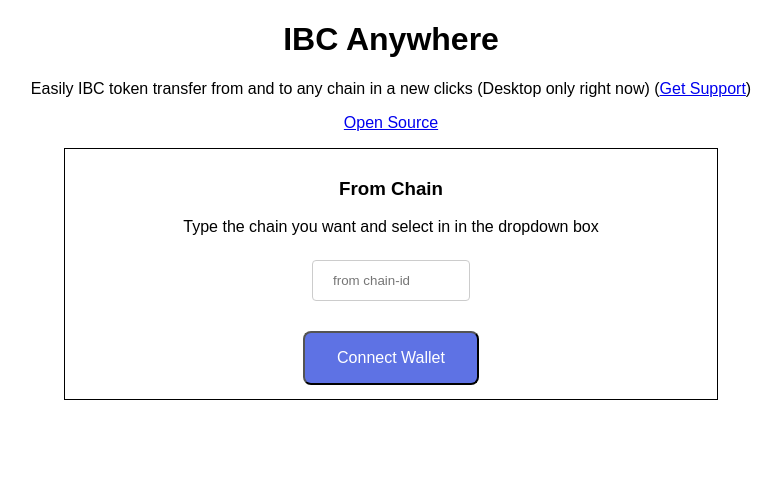
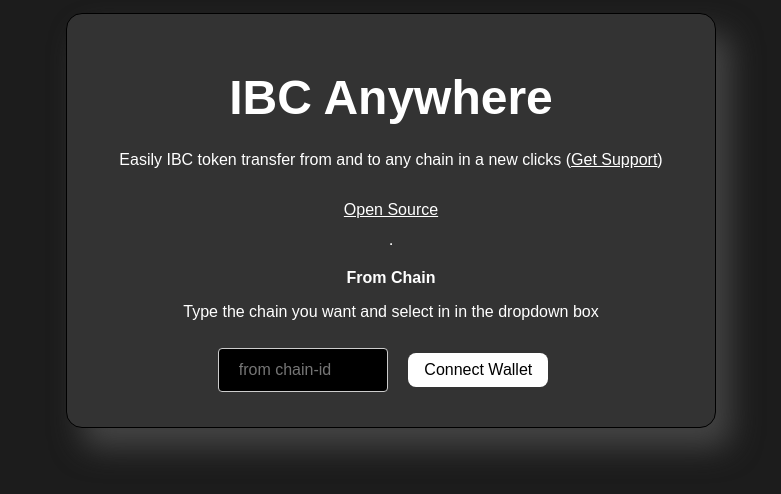
Before and after one commit to Reecepbcups/ibc-anywhere-webapp, a SvelteKit app: page / in a window 1280 px wide. Shown: the top 494 px of the page, without its empty margins (249-1030 px from the left). Built offline with nearby package versions, Linux system fonts and the light colour scheme.

Commit message:
Drastic redesign & dark mode (#18)

```diff
--- a/src/routes/+page.svelte
+++ b/src/routes/+page.svelte
@@ -433,10 +433,13 @@
 	{/each}
 </datalist>
 
-<!-- main website code -->
-<h1>IBC Anywhere</h1>
-<p>Easily IBC token transfer from and to any chain in a new clicks (Desktop only right now) (<a href="https://twitter.com/Reecepbcups_" target="noreferrer">Get Support</a>)</p>
-<p><a href="https://github.com/Reecepbcups/ibc-anywhere-webapp" target="noreferrer">Open Source</a></p>
+<div class="page container">
+
+	<h1>IBC Anywhere</h1>
+	<p>Easily IBC token transfer from and to any chain in a new clicks (<a href="https://twitter.com/Reecepbcups_" target="noreferrer">Get Support</a>)</p>
+	<p><a href="https://github.com/Reecepbcups/ibc-anywhere-webapp" target="noreferrer">Open Source</a></p>
+
+	<hr>
 
 <center>
 	<div id="from_chain" class="div_center">
@@ -449,8 +452,6 @@
 			list="chain_names"
 			bind:value={chain_input}
 		/>
-		<br />
-		<br />
 
 		<!-- Connects the wallet to the current chain, then we will show the user more information. -->
 		<input type="submit" value="Connect Wallet" on:click={() => connect_wallet_get_balances()} />
@@ -510,30 +511,71 @@
 		<ul id="past_txs_ul" />
 	</div>
 </center>
+</div>
 
 <style>
-
 	* {
+		font-size: 1.0em;
+		color: #fff;
 		font-family: 'Nunito Sans', sans-serif;
 	}
 
 	:global(body) {
-		background-color: #ffffff;
+		background-color: #1c1c1c;
 	}
 
-	h1,
-	h3,
-	p {
-		text-align: center;
-		color: black;
+	.page {
+		padding-top: 30px;
+		width: 100%;
+		margin: auto;
+		display: grid;
+		position: relative;
 	}
 
-	.div_center {
-		border: 1px solid black;
-		padding: 10px;
-		margin: 10px;
-		max-width: 50%;
-		float: none !important;
+	.container {
+		background-color: #333;
+		padding: 24px;
+		margin-top: 1%;
+		border-radius: 16px;
+		width: 600px;
+		display: flex;
+		flex-direction: column;
+		justify-content: center;
+		align-items: center;
+		margin-left: auto;
+		margin-right: auto;
+		box-shadow: 15px 20px 30px #444444;
+		border: 1px solid #000;
+	}
+
+	input[type="submit"] {
+		margin: 16px;
+		padding: 8px 16px;
+		border: none;
+		border-radius: 8px;
+		background-color: #fff;
+		color: #000;
+		font-size: 16px;
+		cursor: pointer;
+	}
+
+	input[type='text'],
+	input[type='number'],
+	select {
+		width: 40%;
+		padding: 12px 20px;
+		margin: 8px 0;
+		display: inline-block;
+		border: 1px solid #ccc;
+		border-radius: 4px;
+		box-sizing: border-box;
+		color: #fff;
+		background-color: #000;
+	}
+
+	h1 {
+		font-size: 48px;
+		margin-bottom: 10px;
 		text-align: center;
 	}
 
@@ -544,29 +586,4 @@
 	li {
 		margin: 10px;
 	}
-
-	input[type='submit'] {
-		background-color: #5e72e4;
-		color: white;
-		padding: 16px 32px;
-		text-align: center;
-		text-decoration: none;
-		display: inline-block;
-		font-size: 16px;
-		margin: 4px 2px;
-		cursor: pointer;
-		border-radius: 8px;
-	}
-
-	input[type='text'],
-	input[type='number'],
-	select {
-		width: 25%;
-		padding: 12px 20px;
-		margin: 8px 0;
-		display: inline-block;
-		border: 1px solid #ccc;
-		border-radius: 4px;
-		box-sizing: border-box;
-	}
 </style>
```
